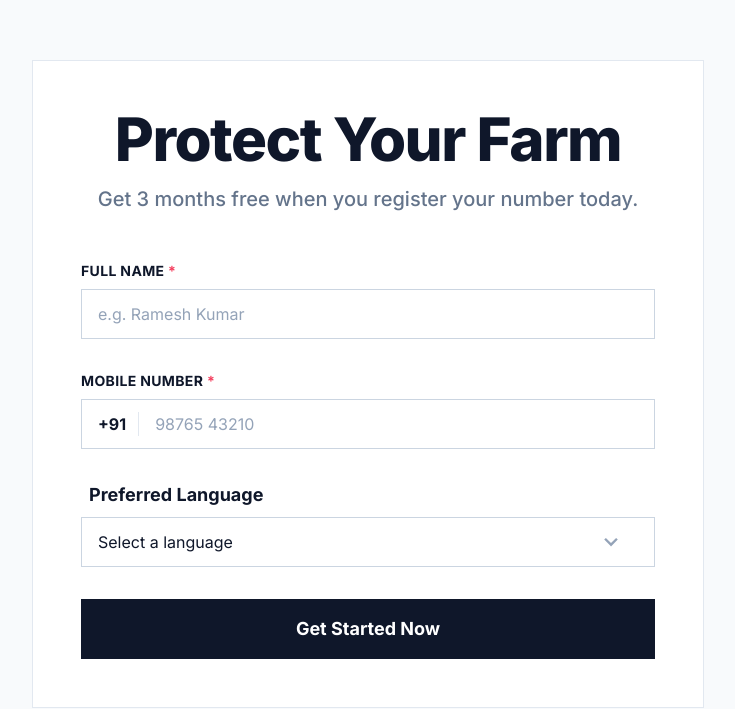
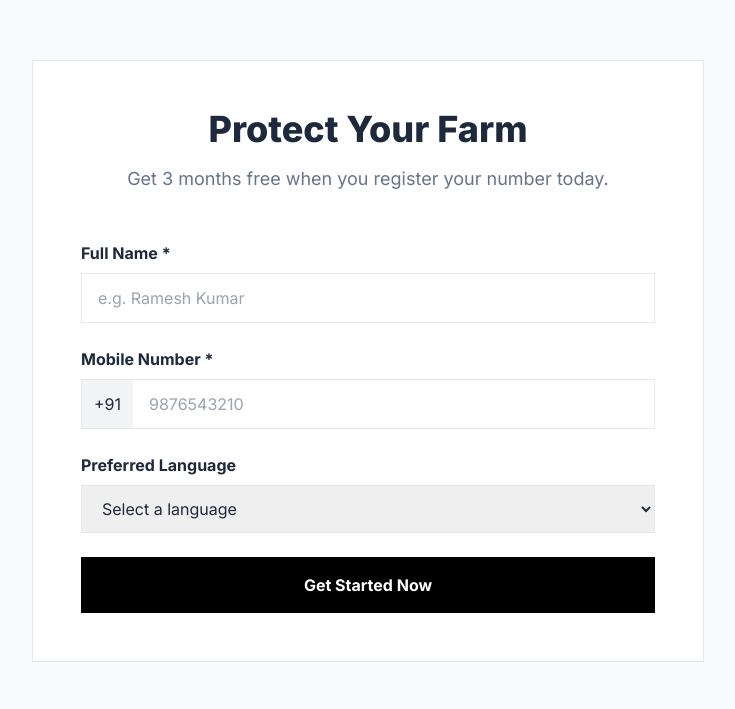
Before and after one commit to Shashankgyaplar/GroundBitLandingPage, a React (Vite) app: page / in a window 1280 px wide. Shown: the part 4896-5605 px from the top of the page, without its empty margins (272-1007 px from the left). Built offline with nearby package versions, Linux system fonts and the light colour scheme.

Commit message:
corrected it

```diff
--- a/src/components/SignupForm.jsx
+++ b/src/components/SignupForm.jsx
@@ -9,146 +9,155 @@ export default function SignupForm() {
     const [loading, setLoading] = useState(false);
     const [success, setSuccess] = useState(false);
 
-    const handleSubmit = (e) => {
+    const handleSubmit = async (e) => {
         e.preventDefault();
+
+        const form = e.target;
+        const name = form.name.value.trim();
+        const rawPhone = form.phone.value.replace(/\s+/g, '');
+        const language = form.language.value;
+
+        if (!name) {
+            toast.error(t('form.err_name', 'Name is required.'));
+            return;
+        }
+
+        if (rawPhone.length !== 10 || !/^\d+$/.test(rawPhone)) {
+            toast.error(t('form.err_phone', 'Enter valid 10-digit number'));
+            return;
+        }
+
+        if (!language) {
+            toast.error(t('form.err_lang', 'Select a language'));
+            return;
+        }
+
         setLoading(true);
 
-        // Simulate API call
-        setTimeout(() => {
-            setLoading(false);
+        try {
+            const response = await fetch("https://16-170-106-41.nip.io/api/register", {
+                method: "POST",
+                headers: {
+                    "Content-Type": "application/json"
+                },
+                body: JSON.stringify({
+                    name,
+                    phone: "91" + rawPhone,
+                    language
+                })
+            });
+
+            if (!response.ok) {
+                throw new Error('Registration failed');
+            }
+
             setSuccess(true);
-            toast.success('Registration successful!', {
-                duration: 4000,
-                position: 'top-center',
+
+            toast.success(t('form.success_toast', 'Registration successful!'), {
                 style: {
                     background: '#25D366',
-                    color: '#fff',
-                    fontWeight: 'bold',
-                    padding: '16px',
-                    borderRadius: '16px'
-                },
+                    color: '#fff'
+                }
             });
-        }, 1500);
+
+        } catch (error) {
+            toast.error(error.message || t('form.err_general', 'Something went wrong'));
+        } finally {
+            setLoading(false);
+        }
     };
 
     return (
-        <section className="py-24 px-4 bg-slate-50 border-b border-slate-100" aria-labelledby="form-heading">
-            <div className="max-w-2xl mx-auto relative z-10">
-                <div
-                    className="bg-white border border-slate-200 p-8 md:p-12 text-left"
-                >
-                    <div className="text-center mb-12 relative z-10">
-                        <h2 id="form-heading" className="text-4xl md:text-5xl lg:text-6xl font-extrabold text-dark mb-4 tracking-tight">{t('form.title', 'Protect Your Farm')}</h2>
-                        <p className="text-xl text-slate-500 font-medium">
-                            {t('form.subtitle', 'Get 3 months free when you register your number today.')}
-                        </p>
+        <section className="py-24 px-4 bg-slate-50 border-b border-slate-100">
+            <div className="max-w-2xl mx-auto">
+                <div className="bg-white border border-slate-200 p-8 md:p-12">
+
+                    <div className="text-center mb-12">
+                        <h2 className="text-4xl font-extrabold mb-4">
+                            {t('form.title', 'Protect Your Farm')}
+                        </h2>
+                        {!success && (
+                            <p className="text-lg text-slate-500">
+                                {t('form.subtitle', 'Get 3 months free')}
+                            </p>
+                        )}
                     </div>
 
                     {!success ? (
-                        <form onSubmit={handleSubmit} className="space-y-8 relative z-10" aria-live="polite">
-                            <div className="space-y-2">
-                                <label htmlFor="name" className="block text-sm font-bold text-dark mb-2 uppercase tracking-wide">
-                                    {t('form.name', 'Full Name')} <span className="text-rose-500">*</span>
+                        <form onSubmit={handleSubmit} className="space-y-6">
+
+                            {/* NAME */}
+                            <div>
+                                <label className="font-bold">
+                                    {t('form.name', 'Full Name')} *
                                 </label>
-                                <div className="relative">
+                                <input
+                                    name="name"
+                                    required
+                                    placeholder={t('form.name_ph', 'Ramesh Kumar')}
+                                    className="w-full border px-4 py-3 mt-2"
+                                />
+                            </div>
+
+                            {/* PHONE */}
+                            <div>
+                                <label className="font-bold">
+                                    {t('form.mobile', 'Mobile Number')} *
+                                </label>
+                                <div className="flex border mt-2">
+                                    <span className="px-3 py-3 bg-gray-100">+91</span>
                                     <input
-                                        type="text"
-                                        id="name"
-                                        name="name"
+                                        name="phone"
                                         required
-                                        aria-required="true"
-                                        autoComplete="name"
-                                        placeholder={t('form.name_ph', 'e.g. Ramesh Kumar')}
-                                        className="w-full bg-white border border-slate-300 text-dark px-4 py-3 focus:outline-none focus:border-dark placeholder:text-slate-400"
+                                        placeholder="9876543210"
+                                        className="w-full px-4 py-3 outline-none"
                                     />
                                 </div>
                             </div>
 
+                            {/* LANGUAGE */}
                             <div>
-                                <label htmlFor="phone" className="block text-sm font-bold text-dark mb-2 uppercase tracking-wide">
-                                    {t('form.mobile', 'Mobile Number')} <span className="text-rose-500">*</span>
+                                <label className="font-bold">
+                                    {t('form.language', 'Preferred Language')}
                                 </label>
-                                <div className="relative flex items-center border border-slate-300 bg-white focus-within:border-dark transition-all">
-                                    <div className="flex items-center justify-center pl-4 pr-3 border-r border-slate-200 text-dark font-bold">
-                                        +91
-                                    </div>
-                                    <input
-                                        type="tel"
-                                        id="phone"
-                                        name="phone"
-                                        required
-                                        aria-required="true"
-                                        autoComplete="tel"
-                                        pattern="[0-9 ]{10,12}"
-                                        title="Please enter exactly 10 digits"
-                                        placeholder="98765 43210"
-                                        maxLength="11"
-                                        className="w-full bg-transparent text-dark px-4 py-3 focus:outline-none placeholder:text-slate-400"
-                                    />
-                                </div>
+                                <select
+                                    name="language"
+                                    required
+                                    defaultValue=""
+                                    className="w-full border px-4 py-3 mt-2"
+                                >
+                                    <option value="" disabled>
+                                        {t('form.select_language', 'Select a language')}
+                                    </option>
+                                    <option value="hi-IN">Hindi</option>
+                                    <option value="te-IN">Telugu</option>
+                                    <option value="ta-IN">Tamil</option>
+                                    <option value="kn-IN">Kannada</option>
+                                    <option value="en-IN">English</option>
+                                </select>
                             </div>
 
-                            <div className="space-y-2">
-                                <label htmlFor="languagePref" className="block text-lg font-bold text-dark ml-2">Preferred Language</label>
-                                <div className="relative">
-                                    <select
-                                        id="languagePref"
-                                        name="language"
-                                        required
-                                        aria-required="true"
-                                        autoComplete="language"
-                                        defaultValue=""
-                                        className="w-full bg-white border border-slate-300 text-dark px-4 py-3 focus:outline-none focus:border-dark appearance-none"
-                                    >
-                                        <option value="" disabled>Select a language</option>
-                                        <option value="hi">Hindi</option>
-                                        <option value="te">Telugu</option>
-                                        <option value="ta">Tamil</option>
-                                        <option value="kn">Kannada</option>
-                                        <option value="en">English</option>
-                                    </select>
-                                    <div className="pointer-events-none absolute inset-y-0 right-6 flex items-center px-2 text-slate-400" aria-hidden="true">
-                                        <svg className="fill-current h-6 w-6" xmlns="http://www.w3.org/2000/svg" viewBox="0 0 20 20"><path d="M9.293 12.95l.707.707L15.657 8l-1.414-1.414L10 10.828 5.757 6.586 4.343 8z" /></svg>
-                                    </div>
-                                </div>
-                            </div>
-
+                            {/* BUTTON */}
                             <button
                                 type="submit"
                                 disabled={loading}
-                                aria-disabled={loading}
-                                className="w-full bg-dark text-white text-lg py-4 mt-8 font-bold disabled:opacity-70 hover:bg-slate-800 transition-colors"
+                                className="w-full bg-black text-white py-4 font-bold"
                             >
-                                {loading ? t('form.btn_loading', 'Registering...') : t('form.btn', 'Get Started Now')}
+                                {loading
+                                    ? t('form.btn_loading', 'Registering...')
+                                    : t('form.btn', 'Get Started')}
                             </button>
+
                         </form>
                     ) : (
-                        <motion.div
-                            initial={{ opacity: 0, scale: 0.9 }}
-                            animate={{ opacity: 1, scale: 1 }}
-                            transition={{ type: "spring" }}
-                            className="text-center py-12 relative z-10"
-                            aria-live="polite"
-                        >
-                            <motion.div
-                                animate={{ scale: [1, 1.1, 1] }}
-                                transition={{ duration: 2, repeat: Infinity }}
-                                className="inline-flex items-center justify-center w-28 h-28 bg-brand-light rounded-full mb-8 text-brand shadow-[0_0_40px_rgba(37,211,102,0.3)]"
-                            >
-                                <CheckCircle2 size={56} strokeWidth={2.5} aria-hidden="true" />
-                            </motion.div>
-                            <h3 className="text-4xl font-extrabold text-dark mb-4 tracking-tight">{t('form.success', 'Registration Successful!')}</h3>
-                            <p className="text-xl text-slate-500 font-medium mb-12">
-                                {t('form.success_desc', "We'll contact you to finish setup.")}
-                            </p>
-                            <button
-                                onClick={() => setSuccess(false)}
-                                className="text-brand font-bold text-lg hover:underline underline-offset-4 focus:outline-none"
-                            >
-                                {t('form.success_btn', 'Register another number')}
-                            </button>
+                        <motion.div className="text-center py-10 flex flex-col items-center justify-center">
+                            <CheckCircle2 size={60} className="text-brand" />
+                            <h3 className="text-2xl font-bold mt-4">
+                                {t('form.success', 'Registration Successful')}
+                            </h3>
                         </motion.div>
                     )}
+
                 </div>
             </div>
         </section>
--- a/src/locales/generate_translations.cjs
+++ b/src/locales/generate_translations.cjs
@@ -103,7 +103,7 @@ const en = {
 
 const hi = {
   hero: {
-    badge: "भारतीय किसानों के लिए निर्मित ��🇳",
+    badge: "भारतीय किसानों के लिए निर्मित 🇮🇳",
     title1: "स्मार्ट खेती की सलाह",
     title2: "किसी भी फोन पर",
     subtitle: "आपकी स्थानीय भाषा में वॉइस अलर्ट और मार्गदर्शन।",
--- a/src/locales/hi.json
+++ b/src/locales/hi.json
@@ -1,6 +1,6 @@
 {
   "hero": {
-    "badge": "भारतीय किसानों के लिए निर्मित ��🇳",
+    "badge": "भारतीय किसानों के लिए निर्मित 🇮🇳",
     "title1": "स्मार्ट खेती की सलाह",
     "title2": "किसी भी फोन पर",
     "subtitle": "आपकी स्थानीय भाषा में वॉइस अलर्ट और मार्गदर्शन।",
--- a/tailwind.config.js
+++ b/tailwind.config.js
@@ -15,7 +15,7 @@ export default {
         dark: '#0f172a',
       },
       fontFamily: {
-        sans: ['Inter', 'ui-sans-serif', 'system-ui', 'sans-serif'],
+        sans: ['Inter', 'Noto Sans', 'Apple Color Emoji', 'Segoe UI Emoji', 'Noto Color Emoji', 'ui-sans-serif', 'system-ui', 'sans-serif'],
         hi: ['"Noto Sans Devanagari"', "sans-serif"],
         kn: ['"Noto Sans Kannada"', "sans-serif"],
         te: ['"Noto Sans Telugu"', "sans-serif"],
```
